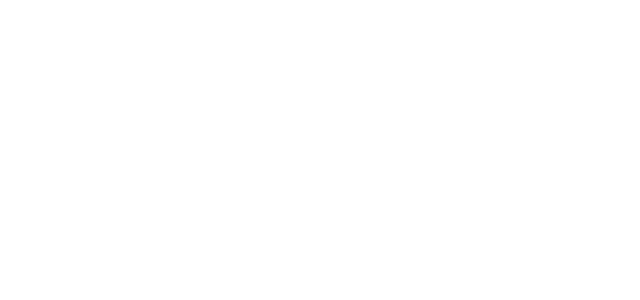
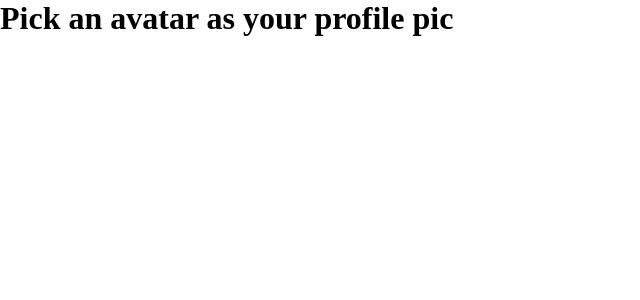
Before and after one commit to fthbby/chatApp, a React (Create React App) app in the folder public/: page /setAvatar in a window 1280 px wide. Before the commit this address had no page. Shown: the top 300 px of the page, without its empty margins (0-640 px from the left). Built offline with nearby package versions, Linux system fonts and the light colour scheme; no server answers; the HTML template or start-up script is replaced by a standard one.

Commit message:
creating avatar page

```diff
--- a/public/package.json
+++ b/public/package.json
@@ -7,14 +7,14 @@
     "@testing-library/react": "^13.4.0",
     "@testing-library/user-event": "^13.5.0",
     "axios": "^1.3.5",
+    "buffer": "^6.0.3",
     "react": "^18.2.0",
     "react-dom": "^18.2.0",
     "react-router-dom": "^6.10.0",
     "react-scripts": "5.0.1",
+    "react-toastify": "^9.1.2",
     "styled-components": "^5.3.9",
-    "web-vitals": "^2.1.4",
-    "react-toastify": "^9.1.2"
-
+    "web-vitals": "^2.1.4"
   },
   "scripts": {
     "start": "react-scripts start",
--- a/public/src/App.js
+++ b/public/src/App.js
@@ -2,6 +2,7 @@
 import Register from "./pages/Register";
 import Chat from "./pages/Chat";
 import Login from "./pages/Login";
+import SetAvatar from "./pages/SetAvatar";
 
 export default function App() {
   return (
@@ -10,6 +11,8 @@
         <Route path="/register" element={<Register />} />
         <Route path="/login" element={<Login />} />
         <Route path="/" element={<Chat />} />
+        <Route path="/setAvatar" element={<SetAvatar />} />
+
       </Routes>
     </BrowserRouter>
   );
--- a/public/src/pages/Login.js
+++ b/public/src/pages/Login.js
@@ -19,6 +19,12 @@
   useEffect(() => {
     console.log("VALUES :", values);
   }, [values]);
+
+  useEffect(()=>{
+    if (localStorage.getItem('chat-app-user')){
+      navigate('/')
+    }
+  },[])
 
   const toastStyle = {
     position: "bottom-right",
--- a/public/src/pages/Register.js
+++ b/public/src/pages/Register.js
@@ -20,6 +20,13 @@
   useEffect(() => {
     console.log("VALUES :", values);
   }, [values]);
+
+  useEffect(()=>{
+    if (localStorage.getItem('chat-app-user')){
+      navigate('/')
+    }
+  },[])
+
 
   const toastStyle = {
     position: "bottom-right",
--- /dev/null
+++ b/public/src/pages/SetAvatar.js
@@ -0,0 +1,62 @@
+import React, { useState, useEffect } from "react";
+import styled from "styled-components";
+import { Link, useNavigate } from "react-router-dom";
+import Logo from "../assets/TeamsLogo.png";
+import { ToastContainer, toast } from "react-toastify";
+import "react-toastify/dist/ReactToastify.css";
+import axios from 'axios'
+import { registerRoute, setAvatarRoute } from "../utils/routes";
+import loader from '../assets/loader.gif'
+
+export default function SetAvatar() {
+    const navigate = useNavigate()
+    const api = 'https://api.multiavatar.com/45678945'
+    const [avatars, setAvatars] = useState([])
+    const [isLoading, setisLoading] = useState(true)
+    const [selectedAvatar, setSelectedAvatar] = useState(undefined)
+
+    const toastStyle = {
+        position: "bottom-right",
+        autoClose: 8000,
+        pauseOnHover: true,
+        theme: "light",
+      };
+
+    const getAvatar = async ()=>{
+        let res = await axios.get(api)
+        console.log('get avatar :', res.data)
+        setAvatars(res.data)
+    }
+
+    useEffect(()=>{
+getAvatar()
+    },[])
+
+
+  return (<>
+    <Container>
+<div className='title-container'>
+    <h1>
+        Pick an avatar as your profile pic
+    </h1>
+    </div>
+
+    <div className='avatars'>
+        {
+
+        }
+    </div>
+
+
+
+    </Container>
+<img src={avatars}/>
+<ToastContainer/>
+  </>
+  )
+}
+
+
+const Container = styled.div`
+
+`
--- a/public/src/utils/routes.js
+++ b/public/src/utils/routes.js
@@ -1,3 +1,4 @@
 const host = 'http://localhost:4000'
 export const registerRoute = `${host}/api/auth/register`
 export const loginRoute = `${host}/api/auth/login`
+export const setAvatarRoute = `${host}/api/auth/setAvatar`
```
Also changed, not shown: 1 other file (tests, documents, lock files or other folders).
